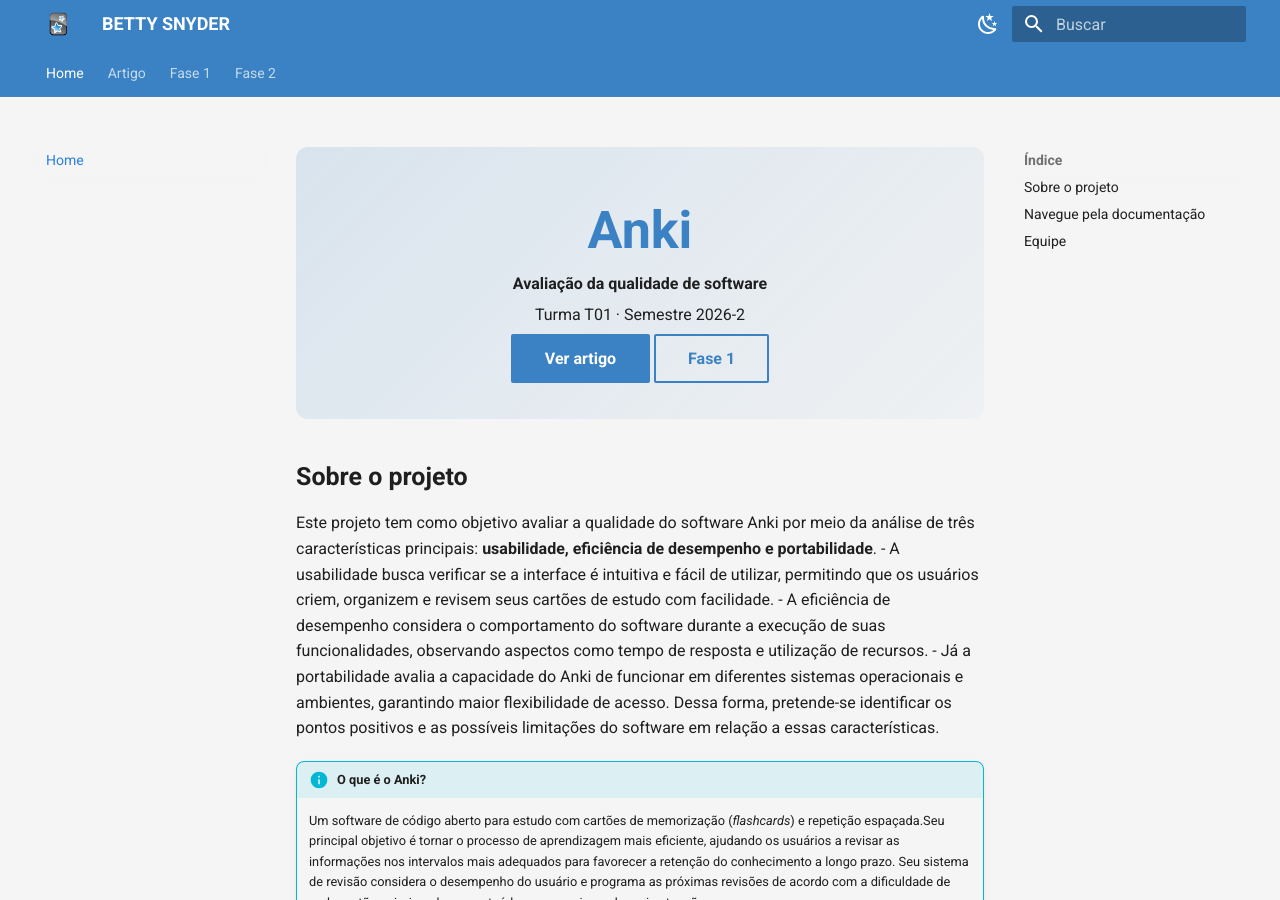
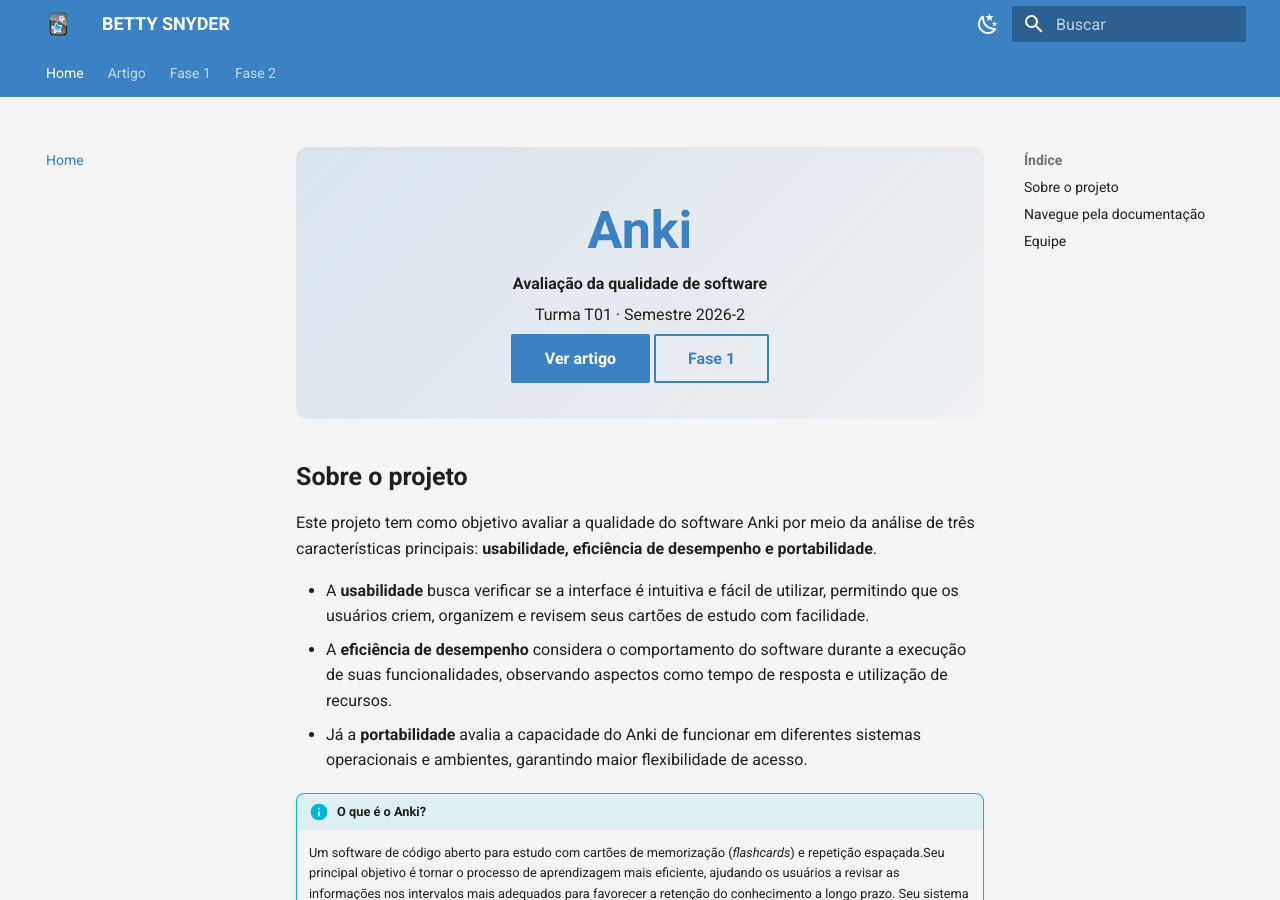
Before and after one commit to FCTE-Qualidade-de-Software-1/2026-2_T01_BETTY_SNYDER, an MkDocs documentation site: the page built from docs/index.md, in a window 1280 px wide and 900 px high. Built offline with MkDocs 1.6.1 and Material for MkDocs 9.7.7, drawn with Linux system fonts in a browser that asks for light colours.

```diff
--- a/docs/index.md
+++ b/docs/index.md
@@ -14,9 +14,10 @@ Turma T01 · Semestre 2026-2
 ## Sobre o projeto
 
 Este projeto tem como objetivo avaliar a qualidade do software Anki por meio da análise de três características principais: **usabilidade, eficiência de desempenho e portabilidade**.
-- A usabilidade busca verificar se a interface é intuitiva e fácil de utilizar, permitindo que os usuários criem, organizem e revisem seus cartões de estudo com facilidade.
-- A eficiência de desempenho considera o comportamento do software durante a execução de suas funcionalidades, observando aspectos como tempo de resposta e utilização de recursos.
-- Já a portabilidade avalia a capacidade do Anki de funcionar em diferentes sistemas operacionais e ambientes, garantindo maior flexibilidade de acesso. Dessa forma, pretende-se identificar os pontos positivos e as possíveis limitações do software em relação a essas características.
+
+- A **usabilidade** busca verificar se a interface é intuitiva e fácil de utilizar, permitindo que os usuários criem, organizem e revisem seus cartões de estudo com facilidade.
+- A **eficiência de desempenho** considera o comportamento do software durante a execução de suas funcionalidades, observando aspectos como tempo de resposta e utilização de recursos.
+- Já a **portabilidade** avalia a capacidade do Anki de funcionar em diferentes sistemas operacionais e ambientes, garantindo maior flexibilidade de acesso.
 
 
 !!! info "O que é o Anki?"
```
